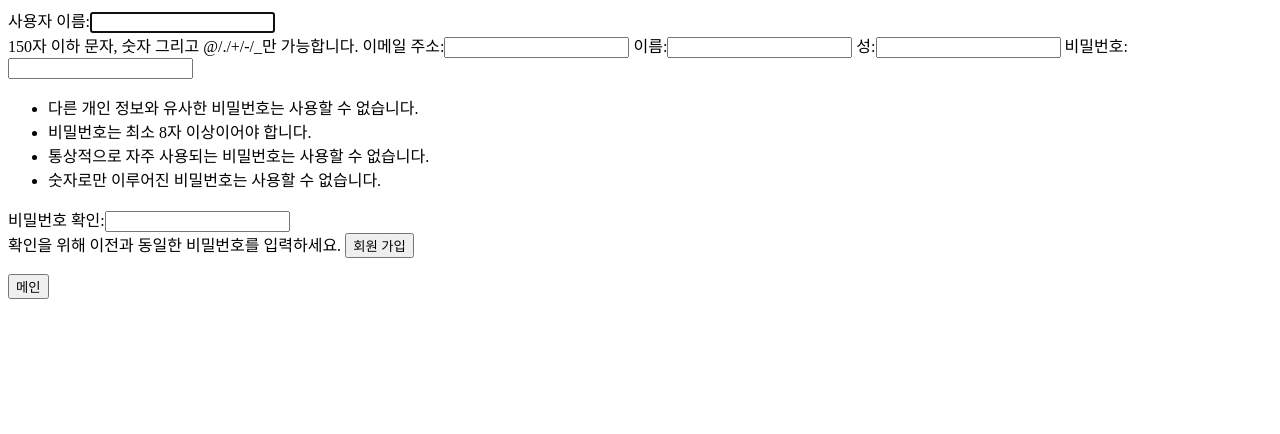
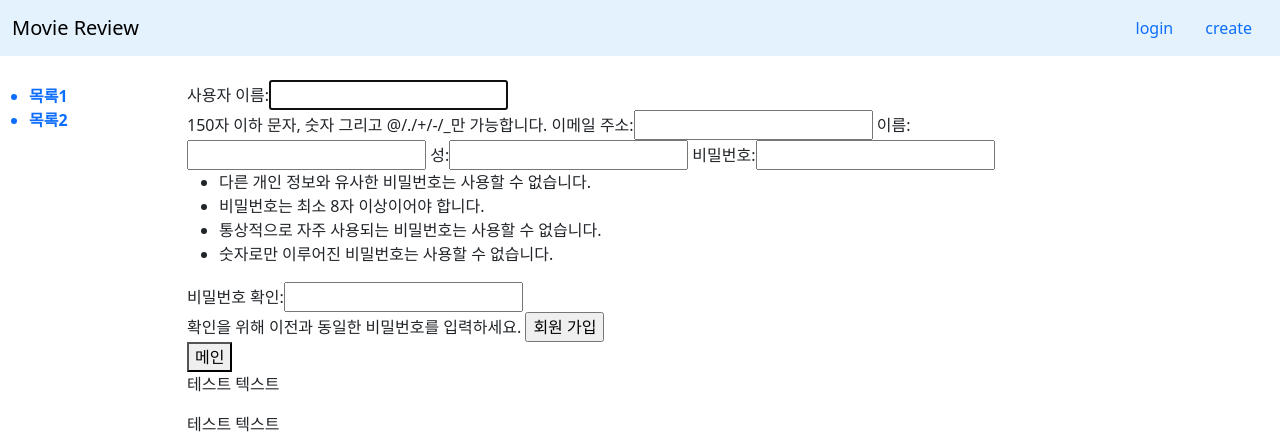
Before and after one commit to badajinsee/0413_project, a Django app: page /accounts/signup/ in a window 1280 px wide. Shown: the top 434 px of the page. Run offline with Django 3.2, Linux system fonts and the light colour scheme.

Commit message:
index 맨위 extends 추가, base.html 로그인 버튼 연결, accounts templates extends 추가

```diff
--- a/accounts/templates/accounts/login.html
+++ b/accounts/templates/accounts/login.html
@@ -1,6 +1,10 @@
+{% extends 'base.html' %}
+
+{% block content %}
 <form action="{% url 'accounts:login' %}" method="POST">
     {% csrf_token %}
     {{loginform}}
     <input type="submit" value="로그인">
 </form>
 <a href="{% url 'accounts:index' %}"><button class="btn btn-outline-primary">메인</button></a>
+{% endblock  %}
--- a/accounts/templates/accounts/profile.html
+++ b/accounts/templates/accounts/profile.html
@@ -1,5 +1,5 @@
 {% extends 'base.html' %}
-
+{% block content %}
 회원 이름 : {{user.name}}
 회원 이메일 : {{user.email}}
 <hr>
@@ -23,3 +23,4 @@
 {{review.title}}
 {{reivew.content}}
 {% endfor %}
+{% endblock  %}
--- a/accounts/templates/accounts/signup.html
+++ b/accounts/templates/accounts/signup.html
@@ -1,6 +1,11 @@
+{% extends 'base.html' %}
+
+
+{% block content %}
 <form action="{% url 'accounts:signup' %}" method="POST">
     {% csrf_token %}
     {{signupform}}
     <input type="submit" value="회원 가입">
 </form>
 <a href="{% url 'accounts:index' %}"><button>메인</button></a>
+{% endblock content %}
--- a/accounts/views.py
+++ b/accounts/views.py
@@ -38,7 +38,7 @@ def login(request):
     context = {
         'loginform':loginform,
     }
-    return render(request, 'articles/index.html', context)
+    return render(request, 'accounts/login.html', context)
 
 @login_required
 def profile(request):
--- a/articles/templates/articles/index.html
+++ b/articles/templates/articles/index.html
@@ -1,3 +1,4 @@
+{% extends 'base.html' %}
 {% comment %} 임시 파일 {% endcomment %}
 
 <!doctype html>
--- a/articles/templates/base.html
+++ b/articles/templates/base.html
@@ -28,7 +28,7 @@
         <div class="d-flex align-items-center">
           <ul class="nav">
             <li class="nav-item">
-              <a class="nav-link active" href="#">login</a>
+              <a class="nav-link active" href="{% url 'accounts:login' %}">login</a>
             </li>
             <li class="nav-item">
               <a class="nav-link" href="#">create</a>
```
